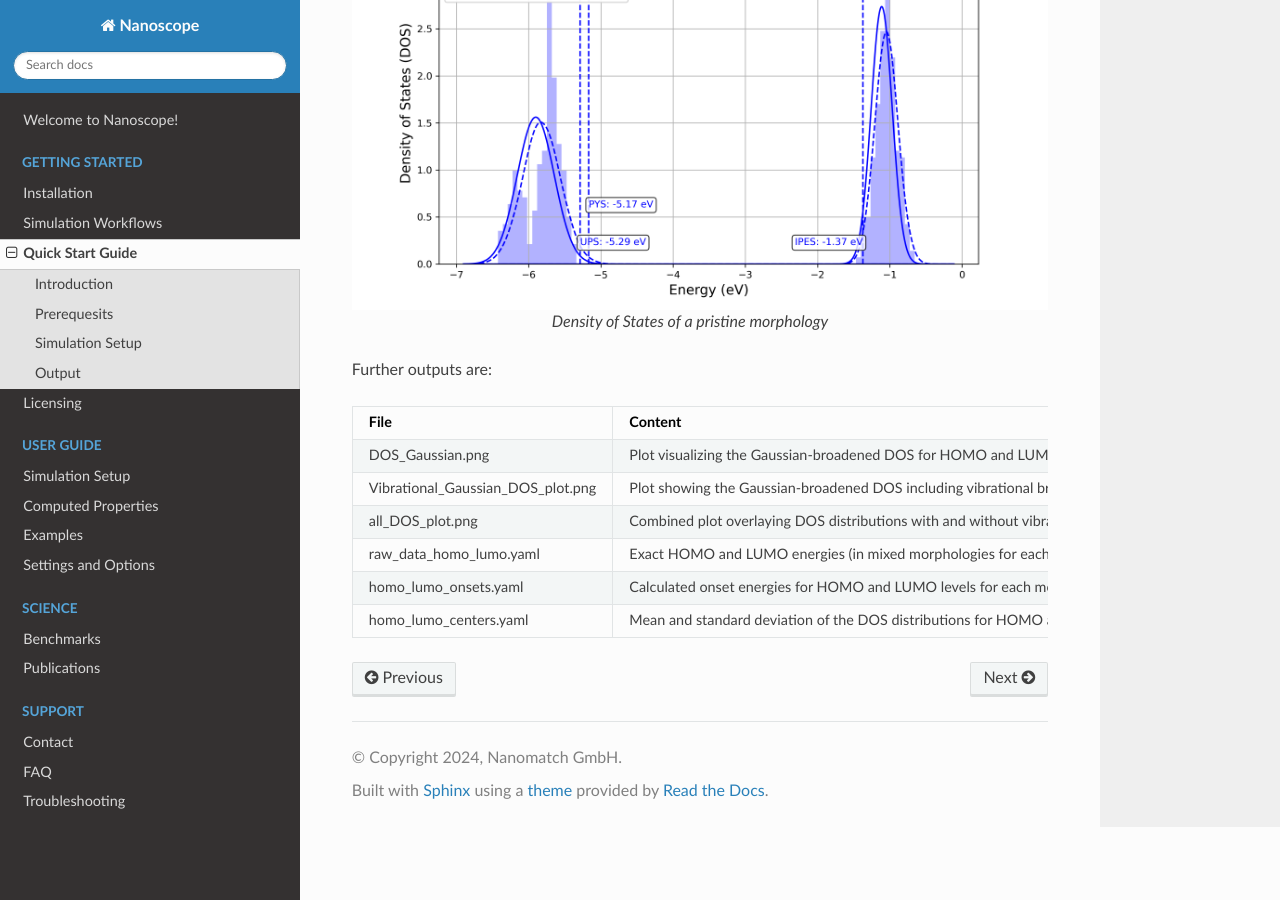
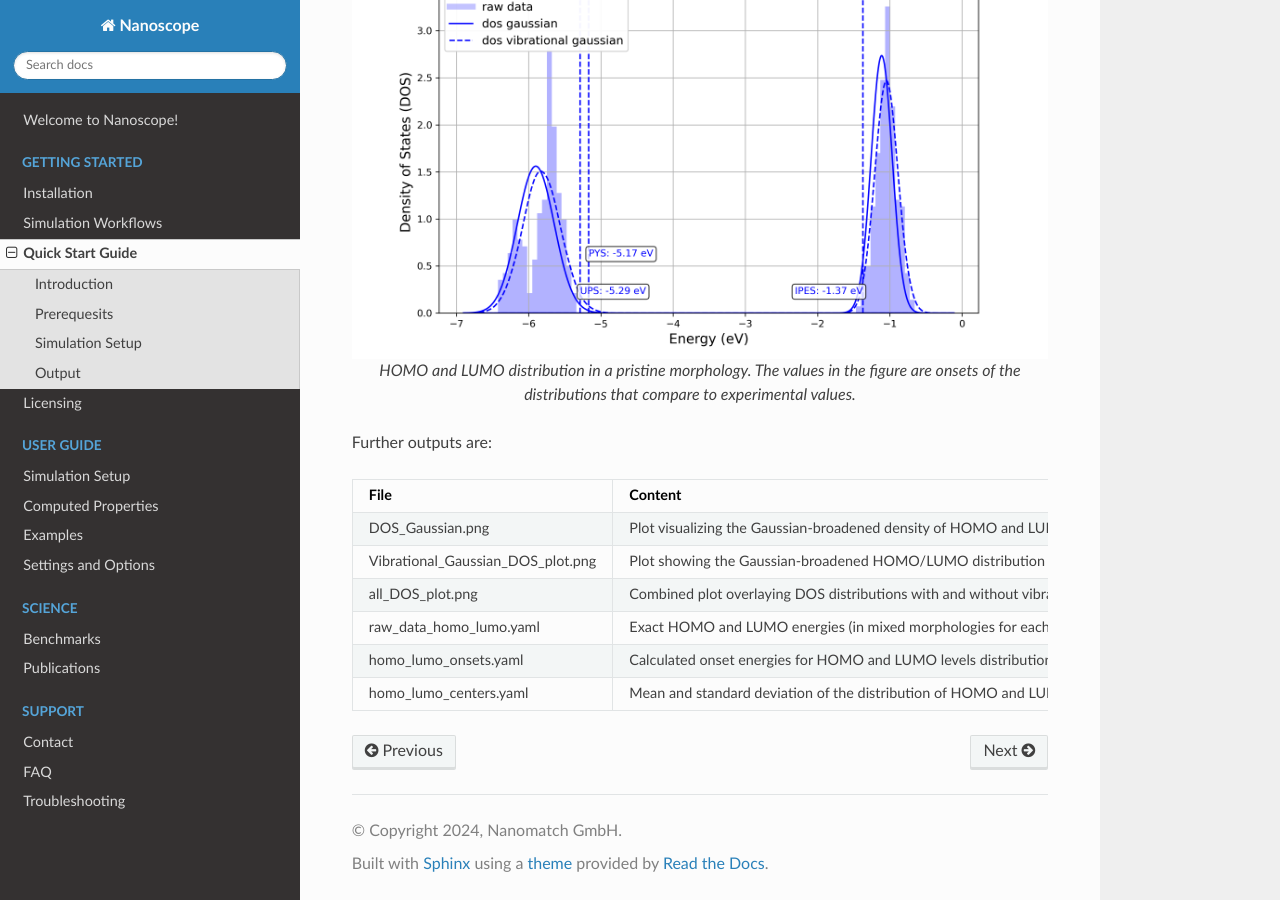
Before and after one commit to NanomatchGmbH/nanoscope-docs, a Sphinx documentation site: the page built from docs/source/getting_started/quick_start.rst, in a window 1280 px wide and 900 px high, scrolled down 8024 px. Built offline with Sphinx 7.4.7 and the Read the Docs theme 3.1.0, drawn with Linux system fonts in a browser that asks for light colours; some of the changed text lies outside the part shown.

Commit message:
Gs quick start fixes (#11)
* small fixes of stuff missing after PR and cosmetic changes

* term DOS usage reviewed

---------

Co-authored-by: Tobias Neumann <tobias.neumann@nanomatch.com>
Co-authored-by: Artem Fediai <artem.fediai@nanomatch.com>

```diff
--- a/docs/source/getting_started/quick_start.rst
+++ b/docs/source/getting_started/quick_start.rst
@@ -30,7 +30,7 @@
 
            Design a molecule with MolView
 
-b. Download and Convert the Molecule file.
+b. Download and Convert the Molecule File.
 ^^^^^^^^^^^^^^^^^^^^^^^^^^^^^^^^^^^^^^^^^^
     1. In MolView, download the 3D molecule file with ``Tools -> MOL file``.
     2. Convert the molecule to a mol2 file suitable for the MolPrep module using:
@@ -68,7 +68,7 @@
            :align: center
 
 
-e. Set up Individual Modules
+e. Set Up Individual Modules
 ^^^^^^^^^^^^^^^^^^^^^^^^^^^^
 
     In the central panel, double-click on the module to set it up.
@@ -145,27 +145,29 @@
 f. Set Up Resources for Every Module
 ^^^^^^^^^^^^^^^^^^^^^^^^^^^^^^^^^^^^
 
-       For each module, go to the **Resources** tab and set the computational resources:
+   For each module, go to the ``Resources`` tab and set the computational resources:
 
    +------------+--------------+-------------+-----------+
-   | Module     | CPUs         | Memory (GB) | Walltime  |
+   | Module     | CPUs         | Memory (MB) | Walltime  |
    +============+==============+=============+===========+
-   | MolPrep    | ≥32          | ≥64         | A few     |
+   | MolPrep    | ≥32          | ≥64000      | A few     |
    |            |              |             | hours     |
    +------------+--------------+-------------+-----------+
-   | Deposit    | 32           | ≥64         | A few     |
+   | Deposit    | 32           | ≥64000      | A few     |
    |            |              |             | hours     |
    +------------+--------------+-------------+-----------+
-   | ESAnalysis | ≥64          | ≥128        | Several   |
+   | ESAnalysis | ≥64          | ≥128000     | Several   |
    |            |              |             | hours     |
    +------------+--------------+-------------+-----------+
 
-   .. note :: You can run the workflow with fewer cores, if the above resources are not available. This increases runtime respectively.
+   .. note :: * You can run the workflow with fewer cores, if the above resources are not available. This increases runtime respectively.
 
-        Further information on resources is provided in the :ref:`user_guide_settings` section.
+        * Memory is provided in MB in the resources tab. Running Nanoscope with less memory than indicated in the table above is possible, but you may run into out-of-memory issues especially for larger molecules.
+
+        * Further information on resources is provided in the :ref:`user_guide_settings` section.
 
 
-g. Save and submit the workflow
+g. Save and Submit the Workflow
 ^^^^^^^^^^^^^^^^^^^^^^^^^^^^^^^
 
     1. Save the workflow with ``Ctrl+S`` or by clicking ``File -> Save`` or ``File -> Save As...``
@@ -173,16 +175,16 @@
     3. Submit the workflow wiht ``Ctrl+R`` or by clicking ``Run -> Run``.
 
 
-h. Monitor progress
+h. Monitor Progress
 ^^^^^^^^^^^^^^^^^^^
 
     You can monitor the progress of your workflow with the ``Jobs & Workflows`` tab in the right panel of SimStack:
 
     1. Navigate to the ``Jobs & Workflows`` tab on the right panel.
 
-    2. Expand **Workflows** and locate your submitted workflow (identified by timestamp if necessary).
+    2. Expand **Workflows** (double click) and locate your submitted workflow (identified by timestamp if necessary).
 
-    3. Monitor the status of each module:
+    3. Monitor the status of the workflow and the contained modules:
 
        - **Green**: Completed successfully
        - **Yellow**: Currently running
@@ -241,11 +243,11 @@
 The primary outputs of the ESAnalysis module are located in the `Analysis/DOS` directory within the module's runtime folder.
 
 .. figure:: quick_start/quick_start_all_DOS_plot.png
-   :alt: DOS of pristine film
+   :alt: DOS in pristine film
    :width: 100%
    :align: center
 
-   Density of States of a pristine morphology
+   HOMO and LUMO distribution in a pristine morphology. The values in the figure are onsets of the distributions that compare to experimental values.
 
 Further outputs are:
 
@@ -255,10 +257,10 @@
    ==================================== ========
    File                                 Content
    ==================================== ========
-   DOS_Gaussian.png                     Plot visualizing the Gaussian-broadened DOS for HOMO and LUMO levels without vibrational effects.
-   Vibrational_Gaussian_DOS_plot.png    Plot showing the Gaussian-broadened DOS including vibrational broadening.
+   DOS_Gaussian.png                     Plot visualizing the Gaussian-broadened density of HOMO and LUMO levels without vibrational effects.
+   Vibrational_Gaussian_DOS_plot.png    Plot showing the Gaussian-broadened HOMO/LUMO distribution including vibrational broadening.
    all_DOS_plot.png                     Combined plot overlaying DOS distributions with and without vibrational broadening (both are Gaussian-broadened).
    raw_data_homo_lumo.yaml              Exact HOMO and LUMO energies (in mixed morphologies for each molecule type). Includes mean, std, and all individual energy levels.
-   homo_lumo_onsets.yaml                Calculated onset energies for HOMO and LUMO levels for each molecule type, can be compared with experimental onsets.
-   homo_lumo_centers.yaml               Mean and standard deviation of the DOS distributions for HOMO and LUMO levels for each molecule type. Can be used as an ab-initio input for multi-scale simulation workflows.
+   homo_lumo_onsets.yaml                Calculated onset energies for HOMO and LUMO levels distribution for each molecule type, can be compared with experimental onsets.
+   homo_lumo_centers.yaml               Mean and standard deviation of the distribution of HOMO and LUMO levels for each molecule type. Can be used as an ab-initio input for multi-scale simulation workflows.
    ==================================== ========
```
Also changed, not shown: other parts of docs/source/getting_started/quick_start.rst (+2 -2 lines).
